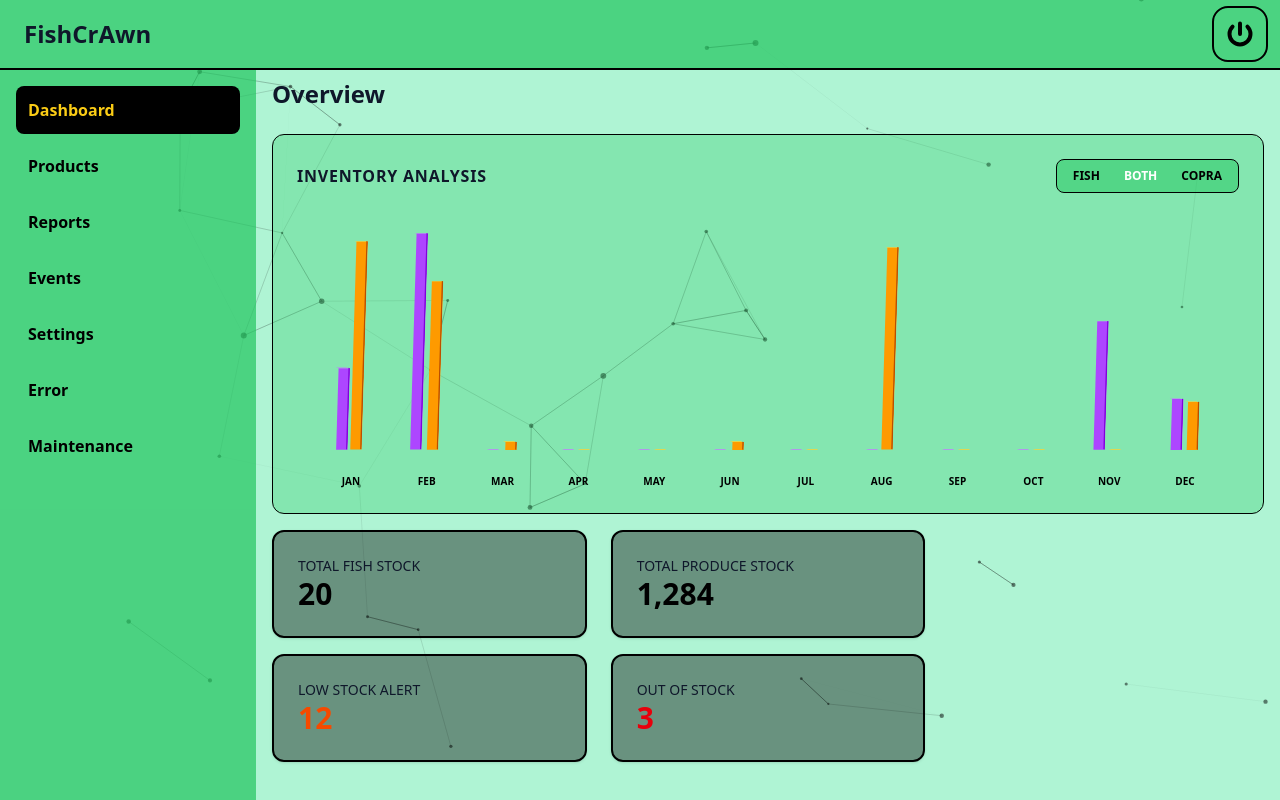
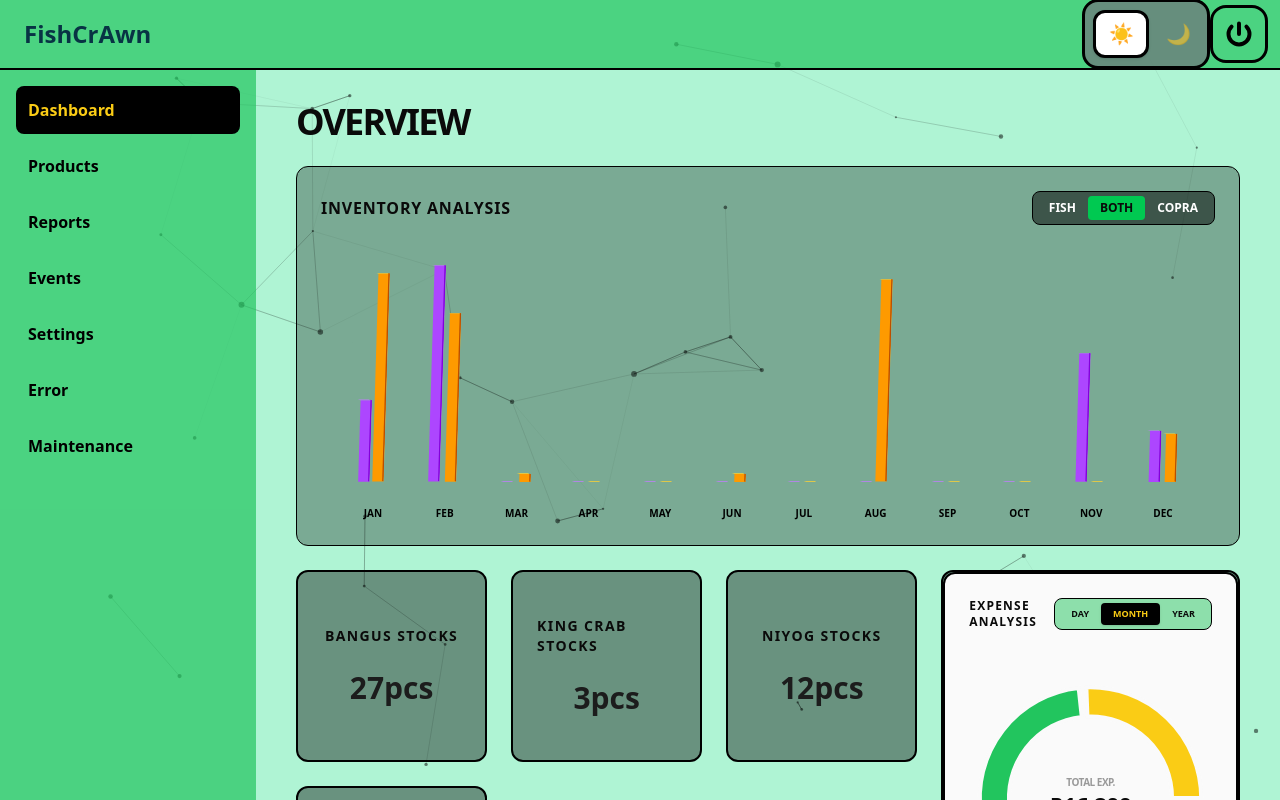
Before and after one commit to AdeptiJV26/Fishcrawn, a Next.js app: page / in a window 1280 px wide. Built offline with nearby package versions, Linux system fonts and the light colour scheme.

Commit message:
added temporary night/day mode in topbar, added piegraph in overview, aesthetic upgrades, segregated dashboard, finished day/night mode pallete

```diff
--- a/package.json
+++ b/package.json
@@ -15,7 +15,8 @@
     "@tsparticles/slim": "^3.9.1",
     "next": "16.1.1",
     "react": "19.2.3",
-    "react-dom": "19.2.3"
+    "react-dom": "19.2.3",
+    "recharts": "^3.6.0"
   },
   "devDependencies": {
     "@tailwindcss/postcss": "^4",
--- a/src/app/components/inventoryChart.tsx
+++ b/src/app/components/inventoryChart.tsx
@@ -21,14 +21,14 @@ export default function InventoryChartFish() {
   const depthWidth = isBoth ? "w-1" : "w-3";
 
   return (
-    <div className="w-full bg-secondary/30 p-6 rounded-xl border border-misc-03 flex flex-col gap-10">
+    <div className="w-full bg-mode/30 p-6 rounded-xl border border-borderprime flex flex-col gap-10">
       {/* ... Toggle Buttons ... */}
       <div className="flex justify-between items-center">
-        <h3 className="text-txt-02 font-bold uppercase tracking-wider text-title-01">Inventory Analysis</h3>
-        <div className="flex bg-secondary/50 p-1 rounded-lg border border-misc-03 text-xs font-bold">
-          <button onClick={() => setView("fish")} className={`px-3 py-1 rounded transition ${view === 'fish' ? 'bg-purple-500 text-white' : 'text-txt-01'}`}>FISH</button>
-          <button onClick={() => setView("both")} className={`px-3 py-1 rounded transition ${view === 'both' ? 'bg-misc-03 text-white' : 'text-txt-01'}`}>BOTH</button>
-          <button onClick={() => setView("copra")} className={`px-3 py-1 rounded transition ${view === 'copra' ? 'bg-amber-500 text-white' : 'text-txt-01'}`}>COPRA</button>
+        <h3 className="font-black uppercase tracking-wider text-title-01">Inventory Analysis</h3>
+        <div className="flex bg-mode/50 p-1 rounded-lg border border-borderprime text-xs font-bold">
+          <button onClick={() => setView("fish")} className={`px-3 py-1 rounded transition ${view === 'fish' ? 'bg-red-500 text-title-01' : 'text-title-02'}`}>FISH</button>
+          <button onClick={() => setView("both")} className={`px-3 py-1 rounded transition ${view === 'both' ? 'bg-green-500 text-title-01' : 'text-title-02'}`}>BOTH</button>
+          <button onClick={() => setView("copra")} className={`px-3 py-1  rounded transition ${view === 'copra' ? 'bg-blue-500 text-title-01' : 'text-title-02'}`}>COPRA</button>
         </div>
       </div>
 
@@ -48,7 +48,7 @@ export default function InventoryChartFish() {
                     transformStyle: "preserve-3d"
                   }}
                 >
-                  <div className="absolute -top-8 left-1/2 -translate-x-1/2 bg-slate-800 text-white text-[10px] px-2 py-1 rounded opacity-0 group-hover:opacity-100 transition-opacity pointer-events-none z-20 font-bold whitespace-nowrap">
+                  <div className="absolute -top-8 left-1/2 -translate-x-1/2 bg-mode-reverse/60 text-title-01 text-[10px] px-2 py-1 rounded opacity-0 group-hover:opacity-100 transition-opacity pointer-events-none z-20 font-bold whitespace-nowrap">
                     {item.fish} kg
                   </div>
                   <div className={`absolute top-0 right-0 h-full bg-purple-700 origin-right [transform:rotateY(90deg)] ${depthWidth}`} />
@@ -76,7 +76,7 @@ export default function InventoryChartFish() {
               )}
 
             </div>
-            <span className="text-[10px] text-txt-01 font-bold mt-6 uppercase">{item.label}</span>
+            <span className="text-[10px] text-txt-01 font-bold mt-6 uppercase text-text-primaris/70">{item.label}</span>
           </div>
         ))}
       </div>
--- a/src/app/components/logout.tsx
+++ b/src/app/components/logout.tsx
@@ -1,9 +1,11 @@
 "use client";
+import ThemeToggle from "./ThemeToggle";
 
 export default function LogoutPanel() {
   return (
     <header className="bg-secondary/70 h-16 border-b-2 border-borderprime flex items-center justify-end px-3 min-h-[70px]">
-      <button className="sm:text-sm md:text-base lg:text-lg uppercase transition font-bold px-3 py-3 rounded-2xl border-2 border-button-01 hover:bg-button-02 hover:text-icon-02 text-icon-01">
+      <ThemeToggle />
+      <button className="sm:text-sm md:text-base lg:text-lg uppercase transition font-bold px-3 py-3 rounded-2xl border-3 text-icon-01 border-button-01 hover:bg-button-02 hover:text-icon-01 ">
         <svg
           xmlns="http://www.w3.org/2000/svg"
           viewBox="0 0 24 24"
--- /dev/null
+++ b/src/app/components/piechart.tsx
@@ -0,0 +1,89 @@
+"use client";
+
+import { useState } from "react";
+import { PieChart, Pie, Cell, ResponsiveContainer, Tooltip } from "recharts";
+
+export default function ExpensePieChart() {
+  const [timeframe, setTimeframe] = useState<"day" | "month" | "year">("month");
+
+  const expenseData = {
+    day: [{ name: "Fuel", value: 150 }, { name: "Labor", value: 300 }, { name: "Maintenance", value: 50 }],
+    month: [{ name: "Fuel", value: 4500 }, { name: "Labor", value: 9000 }, { name: "Logistics", value: 2100 }, { name: "Utilities", value: 1200 }],
+    year: [{ name: "Fuel", value: 54000 }, { name: "Labor", value: 108000 }, { name: "Equipment", value: 25000 }, { name: "Tax", value: 15000 }],
+  };
+
+  const currentData = expenseData[timeframe];
+  const total = currentData.reduce((acc, curr) => acc + curr.value, 0);
+  const COLORS = ["#facc15", "#22c55e", "#a855f7", "#3b82f6"];
+
+  return (
+    <div className="w-full h-full bg-sidebar-01 p-6 rounded-xl border-2 border-borderprime flex flex-col gap-4 shadow-lg">
+      <div className="flex justify-between items-center">
+        <h3 className="font-black uppercase tracking-widest text-title-01 text-xs">
+          Expense Analysis
+        </h3>
+
+        <div className="flex bg-secondary/50 p-1 rounded-lg border border-borderprime text-[9px] font-black">
+          {["day", "month", "year"].map((t) => (
+            <button
+              key={t}
+              onClick={() => setTimeframe(t as any)}
+              className={`px-3 py-1 rounded transition uppercase ${
+                timeframe === t ? "bg-highlighter text-sidebar-03 shadow-sm" : "text-title-01 hover:bg-secondary"
+              }`}
+            >
+              {t}
+            </button>
+          ))}
+        </div>
+      </div>
+
+      <div className="relative flex-1 min-h-[250px] w-full">
+        {/* Absolute Centered Total */}
+        <div className="absolute inset-0 flex flex-col items-center justify-center pointer-events-none z-10">
+          <span className="text-[10px] font-black uppercase text-title-01 opacity-40 tracking-tighter">Total Exp.</span>
+          <span className="text-2xl font-black text-title-01 tracking-tighter">
+            ₱{total.toLocaleString()}
+          </span>
+        </div>
+
+        <ResponsiveContainer width="100%" height="100%">
+          <PieChart>
+            <Pie
+              data={currentData}
+              cx="50%"
+              cy="50%"
+              innerRadius="70%"
+              outerRadius="95%"
+              paddingAngle={4}
+              dataKey="value"
+              stroke="var(--color-sidebar-01)"
+              strokeWidth={4}
+              animationDuration={1000}
+            >
+              {currentData.map((_, index) => (
+                <Cell
+                  key={`cell-${index}`}
+                  fill={COLORS[index % COLORS.length]}
+                  className="hover:opacity-80 transition-opacity cursor-crosshair"
+                />
+              ))}
+            </Pie>
+            <Tooltip
+              contentStyle={{
+                backgroundColor: "var(--color-sidebar-01)",
+                border: "2px solid var(--color-borderprime)",
+                borderRadius: "4px",
+                fontSize: "10px",
+                fontWeight: "900",
+                textTransform: "uppercase"
+              }}
+              itemStyle={{ color: "var(--color-title-01)" }}
+              cursor={{ fill: 'transparent' }}
+            />
+          </PieChart>
+        </ResponsiveContainer>
+      </div>
+    </div>
+  );
+}
--- a/src/app/components/sidebar.tsx
+++ b/src/app/components/sidebar.tsx
@@ -18,7 +18,7 @@ export default function Sidebar() {
 
   return (
     <aside className="w-64 bg-secondary/70 flex flex-col z-10">
-      <div className="text-title-01 flex justify-start items-center px-6 text-2xl border-b-2 border-borderprime font-bold min-h-[70px]">
+      <div className="text-title-03 flex justify-start items-center px-6 text-2xl border-b-2 border-borderprime font-bold min-h-[70px]">
         FishCrAwn
       </div>
 
--- a/src/app/page.tsx
+++ b/src/app/page.tsx
@@ -1,36 +1,55 @@
 import InventoryChartFish from "./components/inventoryChart";
+import ExpensePieChart from "./components/piechart";
 
 export default function DashboardPage() {
   return (
-    <div>
-      <h1 className="text-title-01 text-2xl font-bold mb-6">Overview</h1>
-      <div className="mb-4">
+    <div className="p-6 space-y-6">
+      <h1 className="text-title-01 text-4xl font-black uppercase tracking-tighter">
+        Overview
+      </h1>
+
+      <div className="w-full">
         <InventoryChartFish />
       </div>
-      <div className="flex justify-center items-center mb-4">
-        <div className="grid grid-cols-4 md:grid-cols-3 gap-6 w-full justify-center items-center">
-          <div className="p-6 bg-mode/40 rounded-xl shadow-sm border-2 border-border-01">
-            <p className="text-sm text-title-01 uppercase">Total Fish Stock</p>
-            <p className="text-3xl text-txt-01 font-bold">20</p>
+
+      {/* Main Container: 2/3 for cards, 1/3 for Chart */}
+      <div className="grid grid-cols-1 md:grid-cols-3 gap-6 w-full items-start">
+        <div className="md:col-span-2 grid grid-cols-1 sm:grid-cols-3 gap-6">
+          <div className="p-6 bg-mode/40 rounded-xl border-2 border-borderprime gap-6 flex flex-col justify-center items-center h-48">
+            <p className="text-sm text-title-01 font-black uppercase border-mode tracking-widest">
+              Bangus Stocks
+            </p>
+            <p className="text-3xl font-black text-text-01">27<span>pcs</span></p>
           </div>
-          <div className="p-6 bg-mode/40 rounded-xl shadow-sm border-2 border-border-01">
-            <p className="text-sm text-title-01 uppercase">
-              Total Produce Stock
+
+          <div className="p-6 bg-mode/40 rounded-xl border-2 border-borderprime gap-6 flex flex-col justify-center items-center h-48">
+            <p className="text-sm text-title-01 font-black uppercase tracking-widest">
+              King Crab Stocks
             </p>
-            <p className="text-3xl text-txt-01 font-bold">1,284</p>
+            <p className="text-3xl font-black text-text-01">3<span>pcs</span></p>
           </div>
+
+          <div className="p-6 bg-mode/40 rounded-xl border-2 border-borderprime gap-6 flex flex-col justify-center items-center h-48">
+            <p className="text-sm text-title-01 font-black uppercase tracking-widest">
+              Niyog Stocks
+            </p>
+            <p className="text-3xl font-black text-text-01">12<span>pcs</span></p>
+          </div>
+
+          <div className="p-6 bg-mode/40 rounded-xl border-2 border-borderprime gap-6 flex flex-col justify-center items-center h-48">
+            <p className="text-sm text-title-01 font-black uppercase tracking-widest">
+              Copra Stocks
+            </p>
+            <p className="text-3xl font-black text-text-01">3<span>pcs</span></p>
+          </div>
+
+          {/* NEW CARDS added here will stay inside this 2-column zone */}
         </div>
-      </div>
 
-      <div className="flex justify-center items-center mb-04">
-        <div className="grid grid-cols-4 md:grid-cols-3 gap-6 w-full justify-center items-center">
-          <div className="p-6 bg-mode/40 rounded-xl shadow-sm border-2 border-border-01">
-            <p className="text-sm  text-title-01 uppercase">Low Stock Alert</p>
-            <p className="text-3xl text-txt-01 font-bold text-orange-600">12</p>
-          </div>
-          <div className="p-6 bg-mode/40 rounded-xl shadow-sm border-2 border-border-01">
-            <p className="text-sm text-title-01 uppercase">Out of Stock</p>
-            <p className="text-3xl text-txt-01 font-bold text-red-600">3</p>
+        {/* RIGHT SIDE: Isolated Chart Zone (Fixed 3rd column) */}
+        <div className="md:col-span-1 h-full min-h-[300px]">
+          <div className="sticky top-6 bg-mode/40 rounded-xl border-2 border-borderprime overflow-hidden h-full">
+            <ExpensePieChart />
           </div>
         </div>
       </div>
--- a/src/app/settings/page.tsx
+++ b/src/app/settings/page.tsx
@@ -14,8 +14,8 @@ export default function Settings() {
             Settings
           </span>
         </div>
-        <div className="bg-mode/50 border-2 border-borderprime rounded-xl mx-5 mt-10">
-          <div className="flex max-w-none  justify-center items-center my-8">
+        <div className="bg-mode/50 border-4 border-borderprime rounded-md mx-5 mt-10">
+          <div className="flex max-w-none min-h-28  justify-center items-center border-t-4 border-mode">
             <div className="flex flex-[3] justify-center items-center text-title-02 uppercase font-bold">
               Day / Night Toggle
             </div>
@@ -24,7 +24,7 @@ export default function Settings() {
             </div>
           </div>
 
-          <div className="flex max-w-none  justify-center items-center my-8">
+          <div className="flex max-w-none min-h-28  justify-center items-center border-t-4 border-mode">
             <div className="flex flex-[3] justify-center items-center text-title-02 uppercase font-bold">
               Password
             </div>
--- a/src/style/globals.css
+++ b/src/style/globals.css
@@ -8,23 +8,25 @@
 
   --color-highlighter: #000000;
 
-  --color-title-01: #0f172a;
+  --color-title-01: #0a0a0a;
   --color-title-02: #ffffff;
+  --color-title-03: #083344;
+
+  --color-text-01: #1c1c1c;
+  --color-text-02: #f0f0f0;
 
   --color-sidebar-01: #fafafa;
   --color-sidebar-02: #000000;
   --color-sidebar-03: #facc15;
 
   --color-button-01: #000000;
-  --color-button-02: #000000;
+  --color-button-02: #ffffff;
 
   --color-mode: #000000;
   --color-mode-reverse: #ffffff;
 
   --color-icon-01: #000000;
   --color-icon-02: #facc15;
-
-  --color-text-01: #ffffff;
 
   --color-particles: #000000;
 }
@@ -35,25 +37,27 @@
   --color-secondary: #272a2e;
   --color-borderprime: #fafafa;
 
-  --color-highlighter: #111111;
+  --color-highlighter: #16003d;
 
-  --color-title-01: #fafafa;
-  --color-title-02: #0f172a;
+  --color-title-01: #ffffff;
+  --color-title-02: #0a0a0a;
+  --color-title-03: #facc15;
+
+  --color-text-01: #f0f0f0;
+  --color-text-02: #1c1c1c;
 
   --color-sidebar-01: #000000;
   --color-sidebar-02: #fafafa;
   --color-sidebar-03: #facc15;
 
   --color-button-01: #f2f2f2;
-  --color-button-02: #ffffff;
+  --color-button-02: #000000;
 
-  --color-mode: #ffffff;
+  --color-mode: #cecece;
   --color-mode-reverse: #000000;
 
   --color-icon-01: #ffffff;
   --color-icon-02: #000000;
-
-  --color-text-01: #ffffff;
 
   --color-particles: #ffffff;
 }
```
Also changed, not shown: 1 other file (tests, documents, lock files or other folders).
